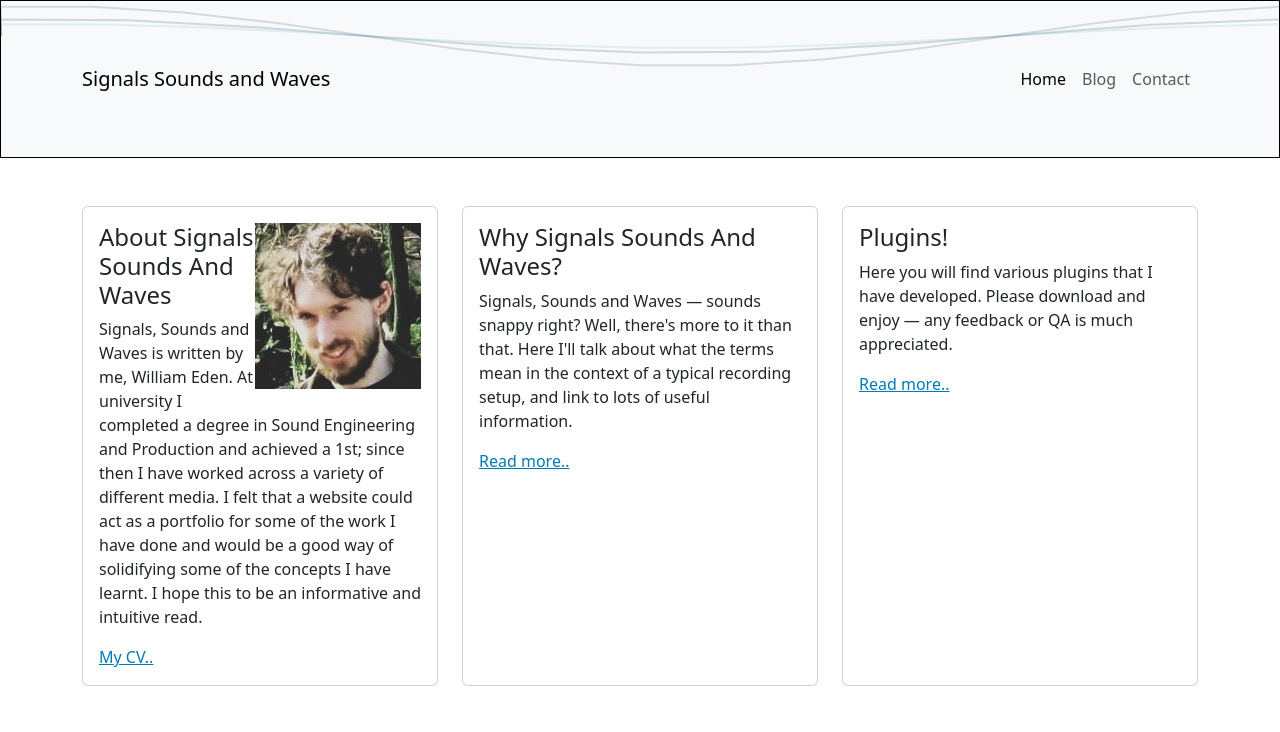
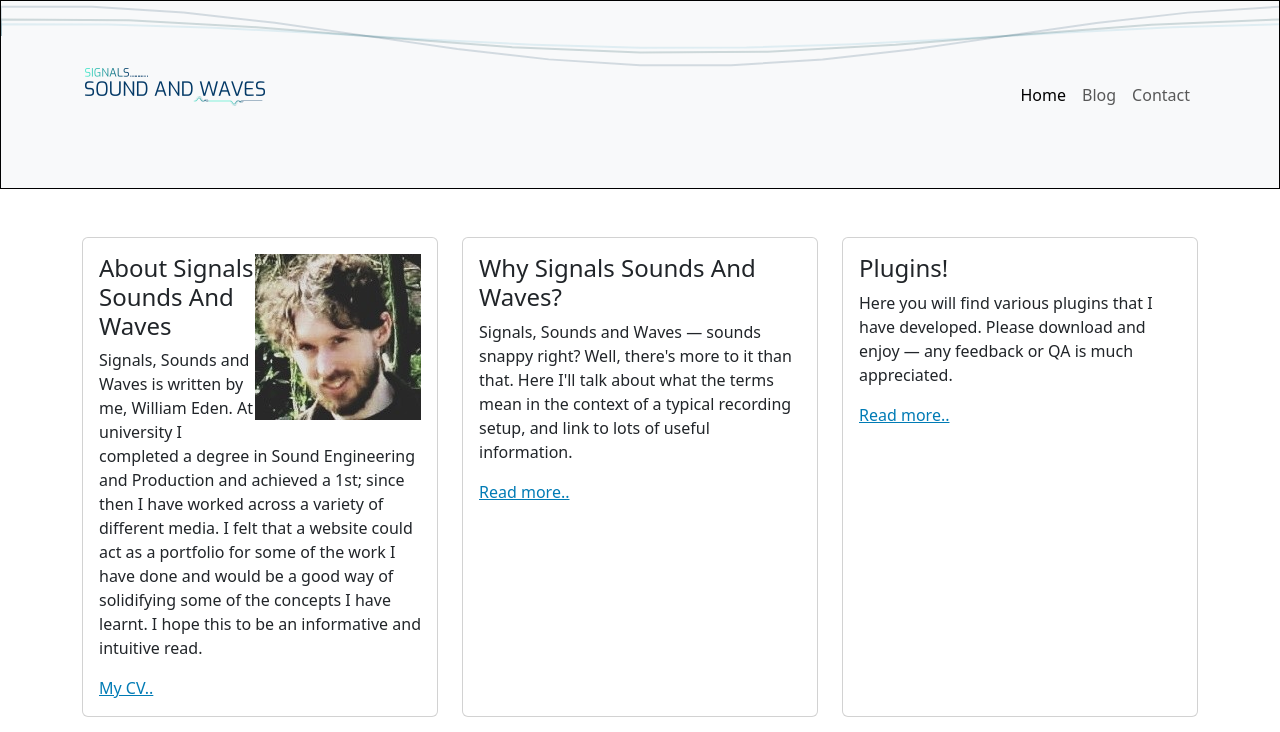
Before and after one commit to signalssoundsandwaves/SignalsSoundsAndWavesReact, a React (Vite) app: page / in a window 1280 px wide. Shown: the top 732 px of the page. Built offline with nearby package versions, Linux system fonts and the light colour scheme.

Commit message:
added logo

```diff
--- a/src/components/MyNavbar.jsx
+++ b/src/components/MyNavbar.jsx
@@ -50,7 +50,11 @@ function MyNavbar() {
       </div>
 
       <Container style={{ zIndex: 1, position: 'relative' }}>
-        <Navbar.Brand href="/">Signals Sounds and Waves</Navbar.Brand>
+        <Navbar.Brand href="/"><img
+          src="/Logo.png"
+          alt="Card image"
+          className="img-fluid float-end mb-3"
+        /></Navbar.Brand>
         <Navbar.Toggle aria-controls="basic-navbar-nav" />
         <Navbar.Collapse id="basic-navbar-nav">
           <Nav className="ms-auto">
```
